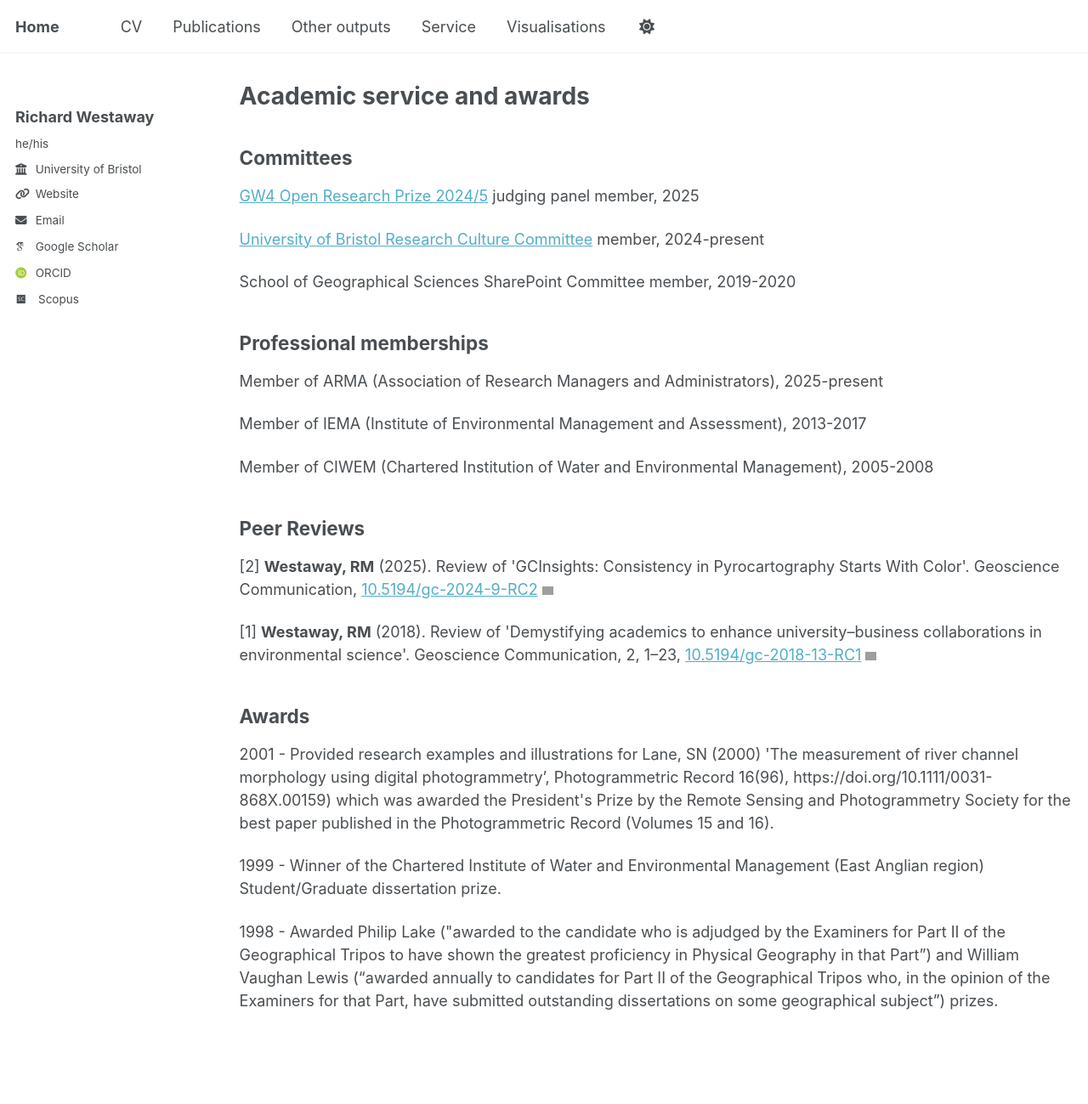
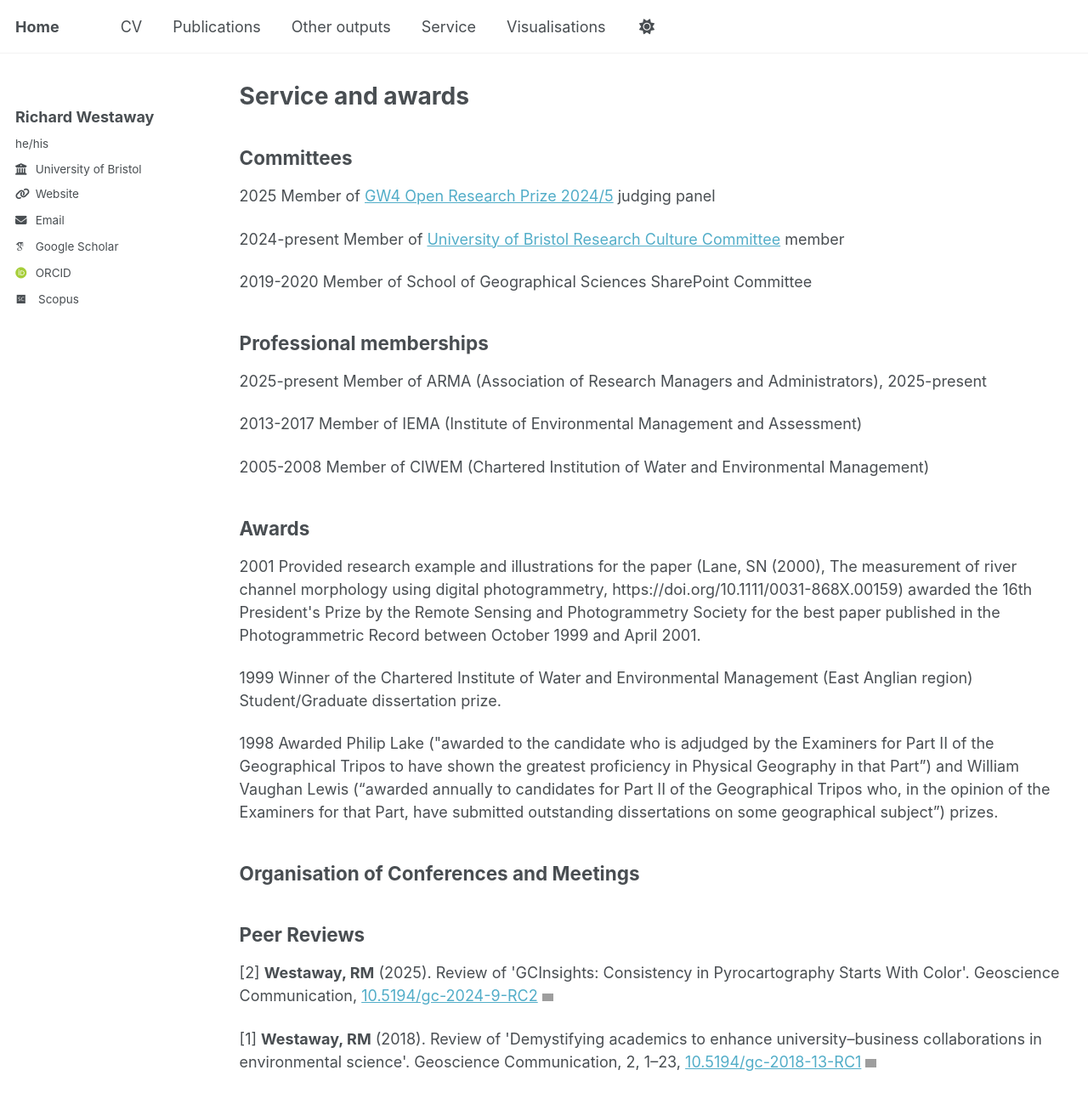
Before and after one commit to richardwestaway/richardwestaway.github.io, a Jekyll site: the page built from _pages/service.html, in a window 1280 px wide and 1400 px high. Shown: the top 1299 px of the window at 85% size. Built offline with Jekyll 4.4.1, drawn with Linux system fonts in a browser that asks for light colours; some web fonts are replaced; comment, search, counter and statistics services are not loaded; grey boxes are pictures that could not be loaded.

Commit message:
Update service.html

```diff
--- a/_pages/service.html
+++ b/_pages/service.html
@@ -1,6 +1,6 @@
 ---
 layout: archive
-title: "Academic service and awards"
+title: "Service and awards"
 permalink: /service/
 author_profile: true
 ---
@@ -11,30 +11,32 @@ author_profile: true
 
 <h2>Committees</h2>
 
-<p><a href="https://gw4.ac.uk/gw4openresearchprize24/" target="_blank" rel="noopener">GW4 Open Research Prize 2024/5</a> judging panel member, 2025</p>
+<p>2025 Member of <a href="https://gw4.ac.uk/gw4openresearchprize24/" target="_blank" rel="noopener">GW4 Open Research Prize 2024/5</a> judging panel </p>
 
-<p><a href="https://www.bristol.ac.uk/research/environment/research-culture-committee/" target="_blank" rel="noopener">University of Bristol Research Culture Committee</a> member, 2024-present</p>
+<p>2024-present Member of <a href="https://www.bristol.ac.uk/research/environment/research-culture-committee/" target="_blank" rel="noopener">University of Bristol Research Culture Committee</a> member</p>
 
-<p>School of Geographical Sciences SharePoint Committee member, 2019-2020</p>
+<p>2019-2020 Member of School of Geographical Sciences SharePoint Committee</p>
 
 <h2>Professional memberships</h2>
 
-<p>Member of ARMA (Association of Research Managers and Administrators), 2025-present</p>
+<p>2025-present Member of ARMA (Association of Research Managers and Administrators), 2025-present</p>
 
-<p>Member of IEMA (Institute of Environmental Management and Assessment), 2013-2017</p>
+<p>2013-2017 Member of IEMA (Institute of Environmental Management and Assessment)</p>
 
-<p>Member of CIWEM (Chartered Institution of Water and Environmental Management), 2005-2008</p>
+<p>2005-2008 Member of CIWEM (Chartered Institution of Water and Environmental Management)</p>
+
+<h2>Awards</h2>
+
+<p>2001 Provided research example and illustrations for the paper (Lane, SN (2000), The measurement of river channel morphology using digital photogrammetry, https://doi.org/10.1111/0031-868X.00159) awarded the 16th President's Prize by the Remote Sensing and Photogrammetry Society for the best paper published in the Photogrammetric Record between October 1999 and April 2001.</p>
+
+<p>1999 Winner of the Chartered Institute of Water and Environmental Management (East Anglian region) Student/Graduate dissertation prize.</p>
+
+<p>1998 Awarded Philip Lake ("awarded to the candidate who is adjudged by the Examiners for Part II of the Geographical Tripos to have shown the greatest proficiency in Physical Geography in that Part”) and William Vaughan Lewis (“awarded annually to candidates for Part II of the Geographical Tripos who, in the opinion of the Examiners for that Part, have submitted outstanding dissertations on some geographical subject”) prizes.
+
+<h2>Organisation of Conferences and Meetings</h2>
 
 <h2>Peer Reviews</h2>
 
 <p>[2] <strong>Westaway, RM</strong> (2025). Review of 'GCInsights: Consistency in Pyrocartography Starts With Color'. Geoscience Communication, <a href="https://doi.org/10.5194/gc-2024-9-RC2" target="_blank" rel="noopener">10.5194/gc-2024-9-RC2</a> <em><img class="alignnone  wp-image-369" src="https://richardwestaway.files.wordpress.com/2017/10/open-access-logo-200x2002.png" alt="open-access-logo-200x200" width="13" height="17" /></em></p>
 
 <p>[1] <strong>Westaway, RM</strong> (2018). Review of 'Demystifying academics to enhance university–business collaborations in environmental science'. Geoscience Communication, 2, 1–23, <a href="https://doi.org/10.5194/gc-2018-13-RC1" target="_blank" rel="noopener">10.5194/gc-2018-13-RC1</a><em> <img class="alignnone  wp-image-369" src="https://richardwestaway.files.wordpress.com/2017/10/open-access-logo-200x2002.png" alt="open-access-logo-200x200" width="13" height="17" /></em></p>
-
-<h2>Awards</h2>
-
-<p>2001 - Provided research examples and illustrations for Lane, SN (2000) 'The measurement of river channel morphology using digital photogrammetry’, Photogrammetric Record 16(96), https://doi.org/10.1111/0031-868X.00159) which was awarded the President's Prize by the Remote Sensing and Photogrammetry Society for the best paper published in the Photogrammetric Record (Volumes 15 and 16).</p>
-
-<p>1999 - Winner of the Chartered Institute of Water and Environmental Management (East Anglian region) Student/Graduate dissertation prize.</p>
-
-<p>1998 - Awarded Philip Lake ("awarded to the candidate who is adjudged by the Examiners for Part II of the Geographical Tripos to have shown the greatest proficiency in Physical Geography in that Part”) and William Vaughan Lewis (“awarded annually to candidates for Part II of the Geographical Tripos who, in the opinion of the Examiners for that Part, have submitted outstanding dissertations on some geographical subject”) prizes.
```
